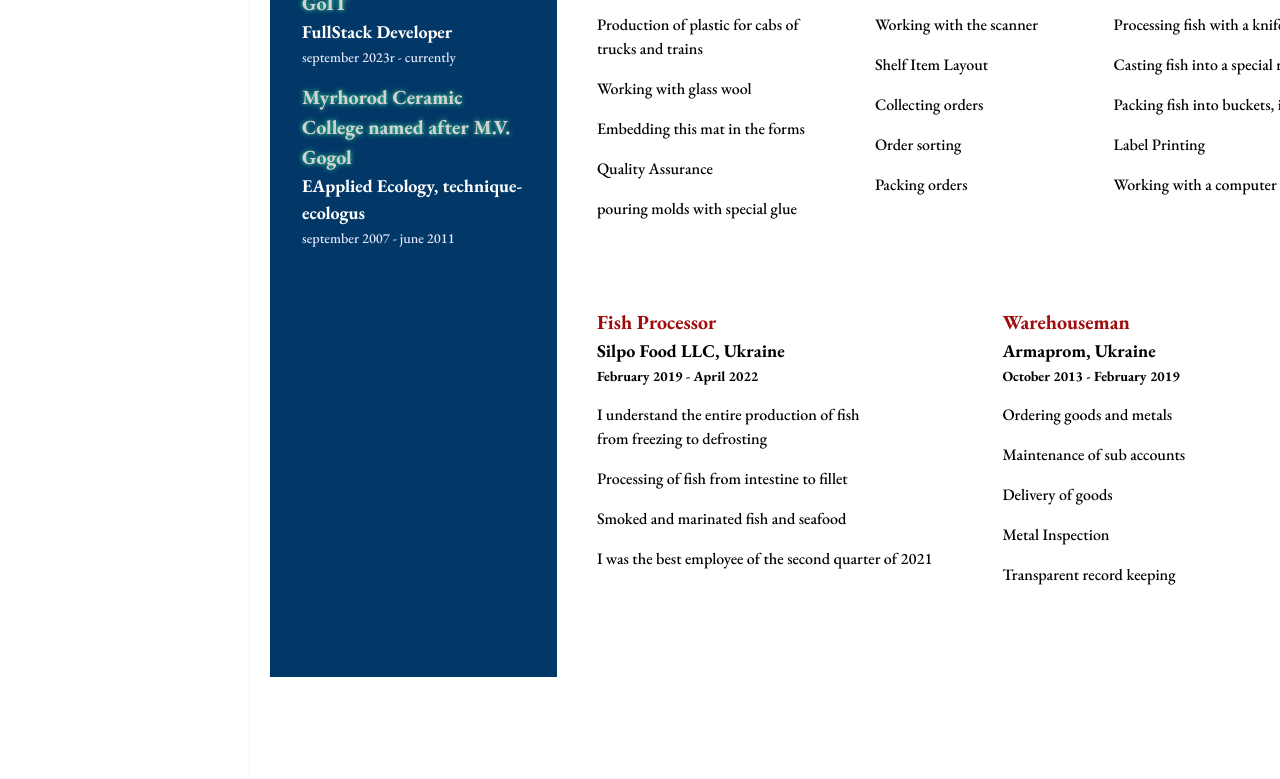
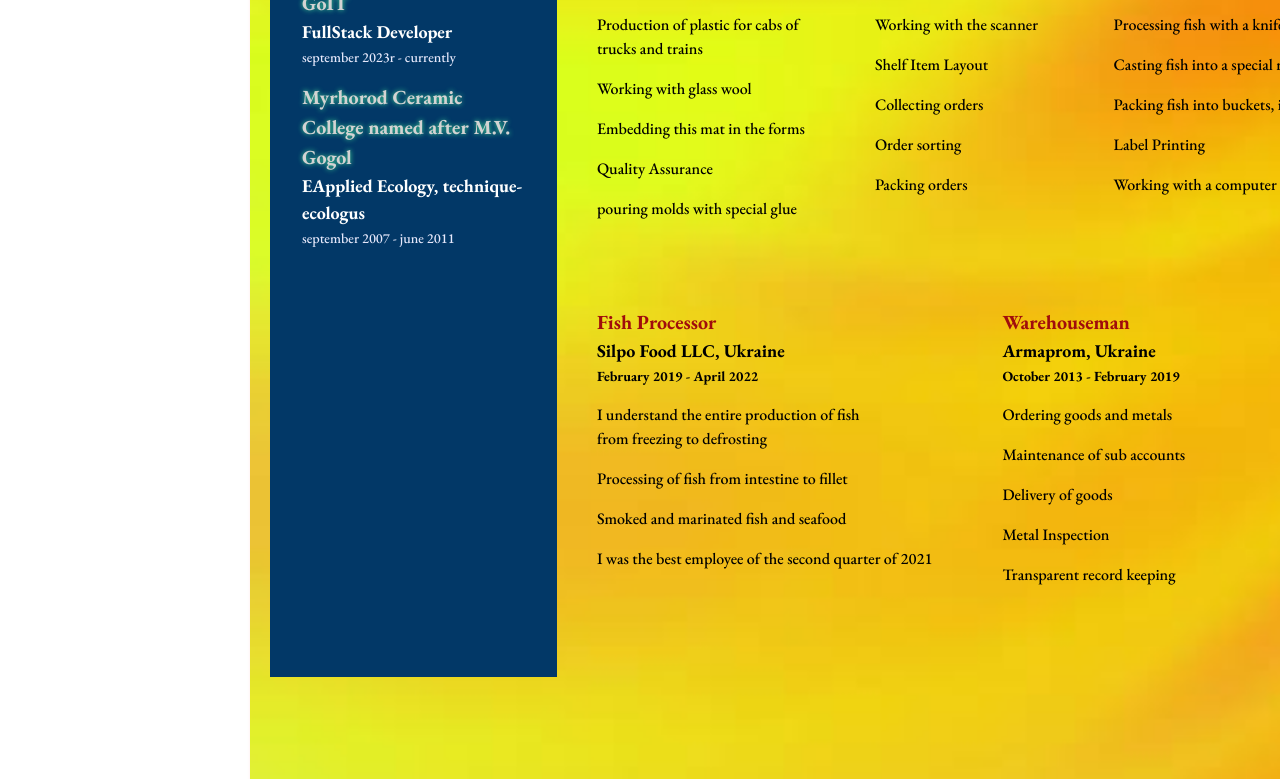
Before and after one commit to VitaTro/CV_Vita_Troian, a plain HTML site: page index.html in a window 1280 px wide. Shown: the part 713-1492 px from the top of the page. Drawn offline with nearby package versions, Linux system fonts and the light colour scheme; the site is published under a folder, as on GitHub Pages, so addresses that start at the root find nothing.

Commit message:
140720243

```diff
--- a/styles.css
+++ b/styles.css
@@ -35,7 +35,7 @@ main {
   width: 100%;
   margin-left: 250px;
   display: flex;
-  background-image: url("/images/image.jpg");
+  background-image: url("./images/image.jpg");
   background-size: cover;
   box-shadow: 2px 2px 4px #f8b4b4;
 }
```
